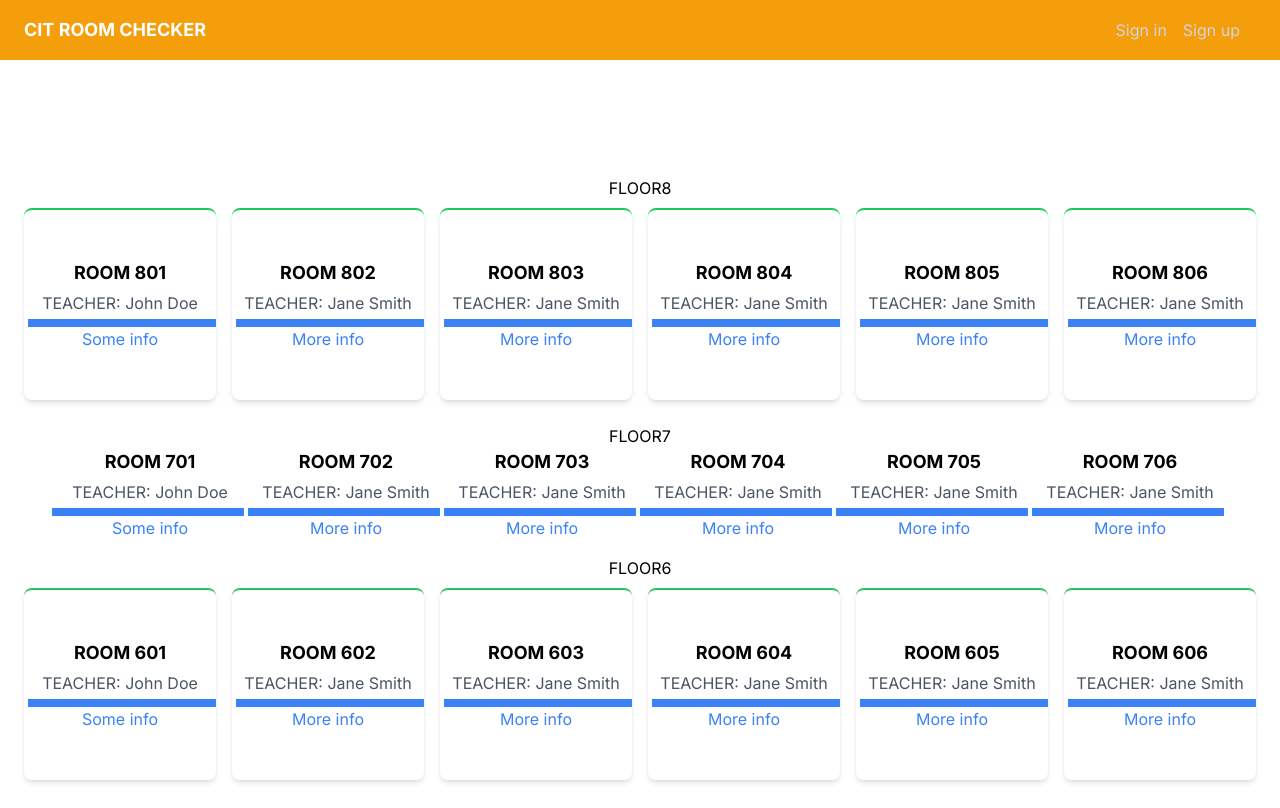
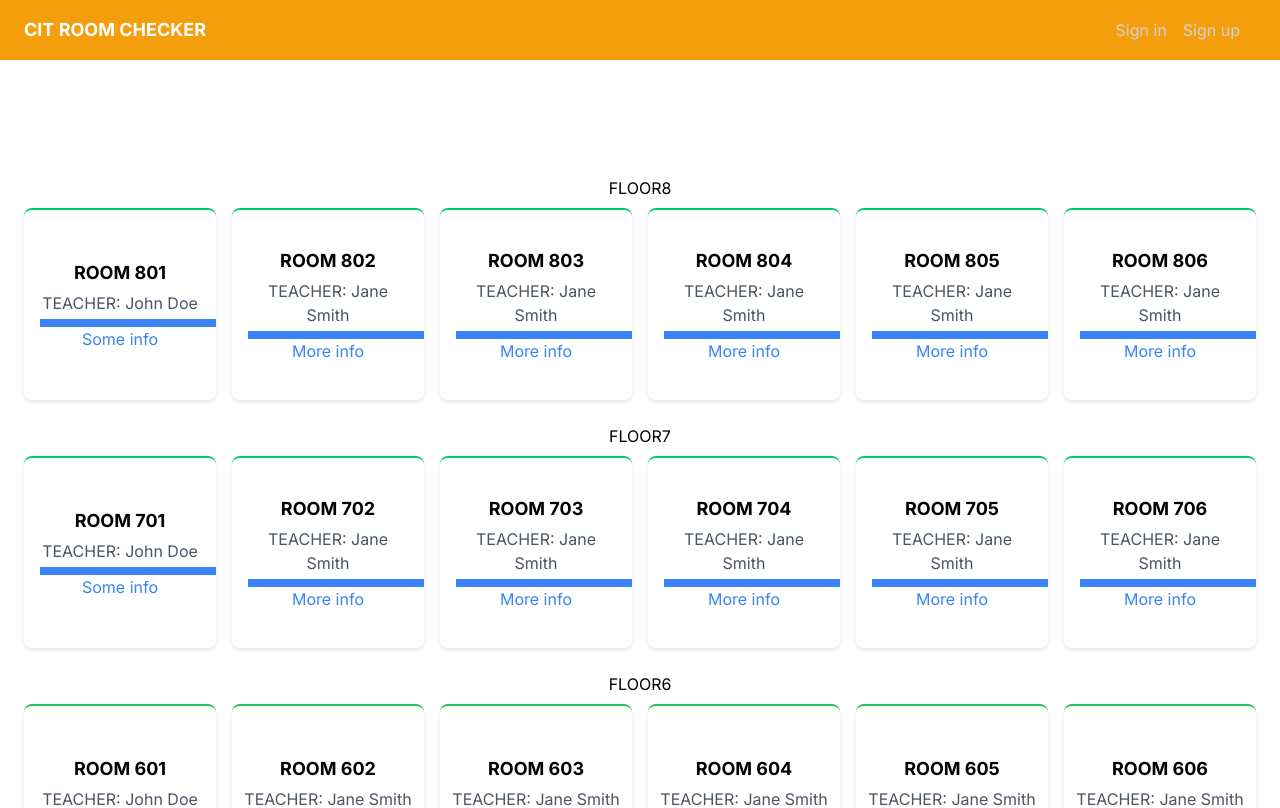
Before and after one commit to Jeffandrewo/cit-room, a Next.js app: page / in a window 1280 px wide. Shown: the top 808 px of the page. Built offline with nearby package versions, Linux system fonts and the light colour scheme; no server answers.

Commit message:
modified:   app/buildings/NGE.jsx 	renamed:    app/buildings/NGE.css -> app/buildings/NGE.module.css

```diff
--- a/app/buildings/NGE.jsx
+++ b/app/buildings/NGE.jsx
@@ -1,7 +1,7 @@
 'use client'
 import React, { useState } from "react";
 import Modal from "../components/Modal";
-import styles from "../buildings/NGE.css";
+import styles from "../buildings/NGE.module.css";
 
 
 
@@ -251,7 +251,7 @@ function Floor8({ roomsData }) {
         <h1>FLOOR8</h1>
       </div>
       {roomsData.map((room, index) => (
-        <button key={index} className="bg-white p-1 m-2 rounded-lg shadow-md border-t-2 border-green-500 w-48 h-48 overflow-hidden"
+        <button key={index} className={styles.room}
           onClick={() => setShowModal(true)}>
           <h2 className="text-lg font-bold mb-1">ROOM {801 + index}</h2>
           <p className="text-gray-600 mb-1">TEACHER: {room.teacher}</p>
```
Also changed, not shown: app/buildings/NGE.module.css (renamed from app/buildings/NGE.css).
